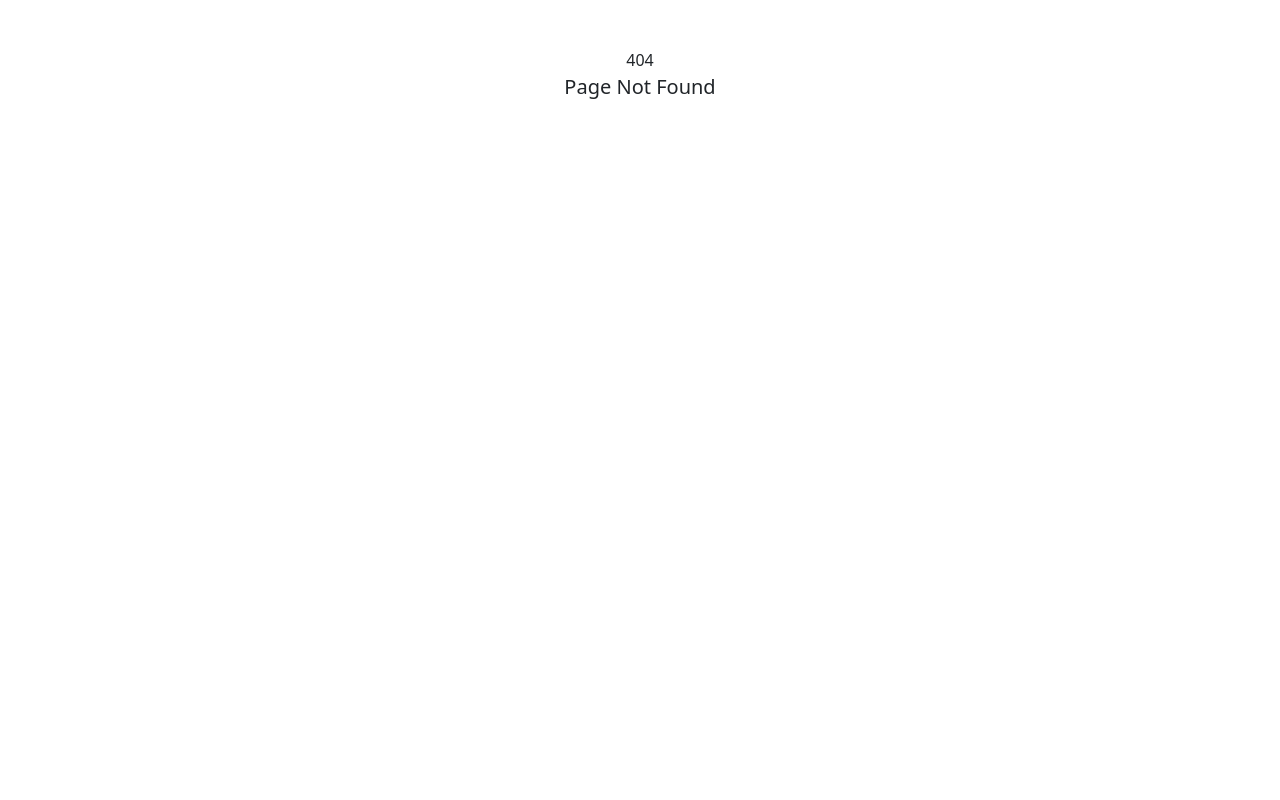
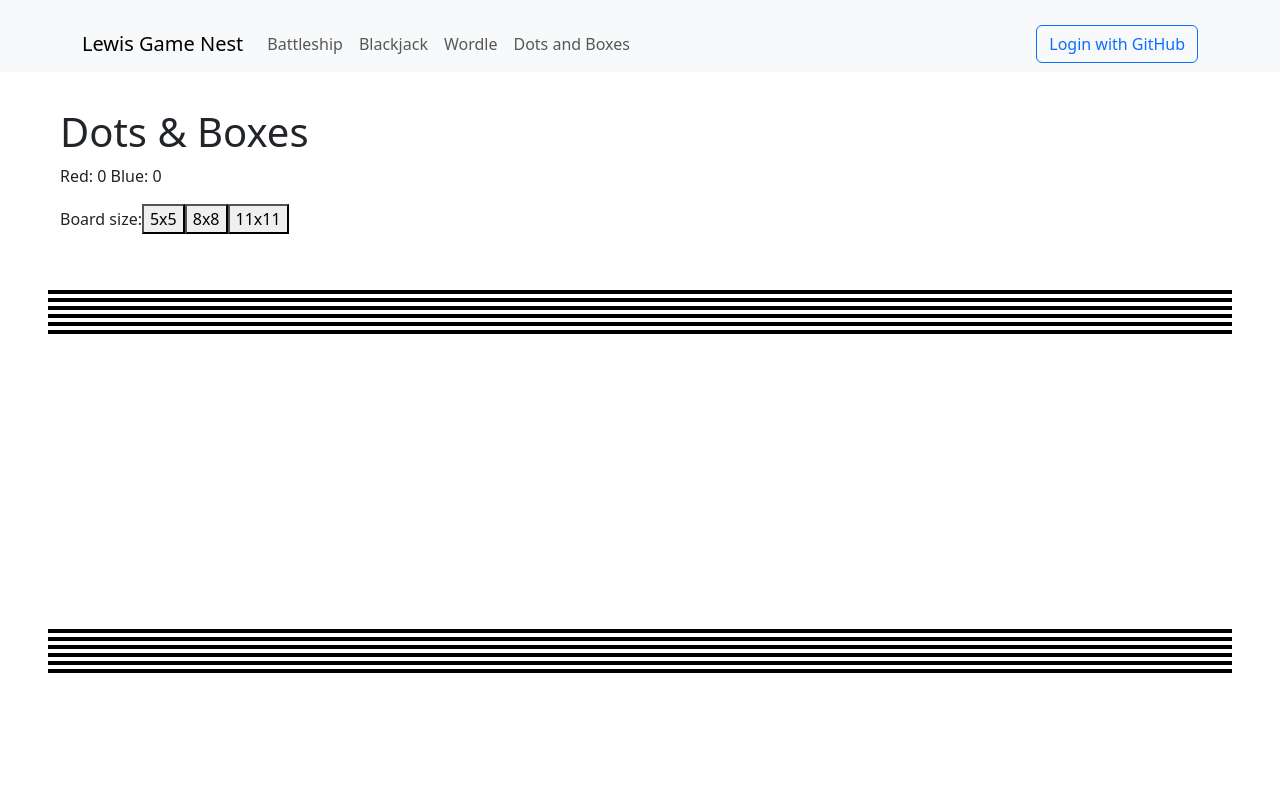
Before and after one commit to collink2451/gamenest-client, a React (Create React App) app: page /dotsAndBoxes in a window 1280 px wide. Before the commit this address had no page. Shown: the top 800 px of the page. Built offline with nearby package versions, Linux system fonts and the light colour scheme; no server answers; a web font is replaced by a local one.

Commit message:
Justina First Commit

```diff
--- a/src/App.jsx
+++ b/src/App.jsx
@@ -6,6 +6,7 @@ import {
   BattleshipGame,
   BattleshipLobby,
   BlackjackGame,
+  DotsAndBoxesGame,
   ErrorPage,
   Forbidden,
   Home,
@@ -38,6 +39,7 @@ function App() {
                   <Route path="/blackjack" element={<BlackjackGame />} />
                 </Route>
                 <Route path="/wordle" element={<WordleGame />} />
+                <Route path="/dotsAndBoxes" element={<DotsAndBoxesGame />} />
                 <Route path="/" element={<Home />} />
               </Route>
             </Route>
--- a/src/components/main/Header.jsx
+++ b/src/components/main/Header.jsx
@@ -60,6 +60,7 @@ function Header() {
                         <Nav.Link href="/battleship">Battleship</Nav.Link>
                         <Nav.Link href="/blackjack">Blackjack</Nav.Link>
                         <Nav.Link href="/wordle">Wordle</Nav.Link>
+                        <Nav.Link href="/dotsAndBoxes">Dots and Boxes</Nav.Link>
                     </Nav>
                 </Navbar.Collapse>
                 <GitHubLoginButton />
--- /dev/null
+++ b/src/pages/DotsAndBoxesGame.jsx
@@ -0,0 +1,156 @@
+import React, { useState, useEffect } from 'react';
+import '../styles/dotsAndBoxes.css';
+
+const DotsAndBoxesGame = () => {
+  const [boardSize, setBoardSize] = useState(5);
+  const [numRed, setNumRed] = useState(0);
+  const [numBlue, setNumBlue] = useState(0);
+  const [turn, setTurn] = useState("red");
+  const [winMessage, setWinMessage] = useState("");
+  const [lineCoordinates, setLineCoordinates] = useState({});
+  const [boxColors, setBoxColors] = useState({});
+
+  useEffect(() => {
+    initialBoard();
+  }, [boardSize]);
+
+  const initialBoard = () => {
+    let newState = {lineCoordinates: {}, boxColors: {}};
+    for (let i = 0; i < 2; i++) {
+      for (let j = 0; j < boardSize + 1; j++) {
+        for (let k = 0; k < boardSize; k++) {
+          newState.lineCoordinates[`${i},${j},${k}`] = 0;
+        }
+      }
+    }
+    for (let i = 0; i < boardSize; i++) {
+      for (let j = 0; j < boardSize; j++) {
+        newState.boxColors[`${i},${j}`] = "rgb(255,255,255)";
+      }
+    }
+    setLineCoordinates(newState.lineCoordinates);
+    setBoxColors(newState.boxColors);
+    setNumRed(0);
+    setNumBlue(0);
+    setTurn("red");
+    setWinMessage("");
+  };
+
+  const fillLine = (event) => {
+    const currentCoord = event.target.dataset.coord;
+    const newLines = { ...lineCoordinates };
+    if (newLines[currentCoord] === 0) {
+      newLines[currentCoord] = turn === "red" ? 1 : -1;
+      setLineCoordinates(newLines);
+      updateBoxesAndTurn(currentCoord);
+    }
+  };
+
+  const updateBoxesAndTurn = (coord) => {
+    const [i, j, k] = coord.split(',').map(Number);
+    const newBoxColors = { ...boxColors };
+    let madeSquare = false;
+
+    if (checkSquare(j, k) === 4) {
+      madeSquare = true;
+      newBoxColors[`${j},${k}`] = turn === "red" ? "rgba(255,0,0,0.5)" : "rgba(0,0,255,0.5)";
+    }
+
+    if (checkSquare(j - 1, k) === 4) {
+      madeSquare = true;
+      newBoxColors[`${j - 1},${k}`] = turn === "red" ? "rgba(255,0,0,0.5)" : "rgba(0,0,255,0.5)";
+    }
+
+    setBoxColors(newBoxColors);
+    if (madeSquare) {
+      const newNumRed = numRed + (turn === "red" ? 1 : 0);
+      const newNumBlue = numBlue + (turn === "blue" ? 1 : 0);
+      setNumRed(newNumRed);
+      setNumBlue(newNumBlue);
+      checkGameOver();
+    } else {
+      setTurn(turn === "red" ? "blue" : "red");
+    }
+  };
+
+  const checkSquare = (j, k) => {
+    const checker1 = Math.abs(lineCoordinates[`0,${j},${k}`] || 0);
+    const checker2 = Math.abs(lineCoordinates[`0,${j + 1},${k}`] || 0);
+    const checker3 = Math.abs(lineCoordinates[`1,${k},${j}`] || 0);
+    const checker4 = Math.abs(lineCoordinates[`1,${k},${j + 1}`] || 0);
+    return checker1 + checker2 + checker3 + checker4;
+  };
+
+  const checkGameOver = () => {
+    if (numRed + numBlue === boardSize * boardSize) {
+      const message = numRed > numBlue ? "Red wins!" : numBlue > numRed ? "Blue wins!" : "Draw!";
+      setWinMessage(`${message} Select a board size to start a new game.`);
+    }
+  };
+
+  const changeBoardSize = (size) => {
+    if (window.confirm('Are you sure you would like to start a new game?')) {
+      setBoardSize(size);
+    }
+  };
+
+  const tint = (event) => {
+    const currentCoord = event.target.dataset.coord;
+    if (lineCoordinates[currentCoord] === 0) {
+      event.target.style.backgroundColor = turn === "red" ? "rgba(255,0,0,0.5)" : "rgba(0,0,255,0.5)";
+    }
+  };
+
+  const untint = (event) => {
+    const currentCoord = event.target.dataset.coord;
+    if (lineCoordinates[currentCoord] === 0) {
+        console.log("110");
+      event.target.style.backgroundColor = "rgb(255,255,255)";
+    }
+  };
+
+  const makeBoard = () => {
+    const cols = [];
+    for (let i = 0; i <= 2 * boardSize; i++) {
+      const row = [];
+      for (let j = 0; j <= 2 * boardSize; j++) {
+        if (i % 2 === 0) {
+          if (j % 2 === 0) {
+            row.push(<div className="dot" key={`dot-${i/2}-${j/2}`} />);
+          } else {
+            row.push(<div className="horizContainer" data-coord={`0,${Math.floor(i/2)},${Math.floor(j/2)}`} onClick={fillLine} onMouseEnter={tint} onMouseLeave={untint} key={`h-${i/2}-${j/2}`} />);
+          }
+        } else {
+          if (j % 2 === 0) {
+            row.push(<div className="vertContainer" data-coord={`1,${Math.floor(j/2)},${Math.floor(i/2)}`} onClick={fillLine} onMouseEnter={tint} onMouseLeave={untint} key={`v-${j/2}-${i/2}`} />);
+          } else {
+            row.push(<div className="box" style={{ backgroundColor: boxColors[`${Math.floor(i/2)},${Math.floor(j/2)}`] }} key={`b-${i/2}-${j/2}`} />);
+          }
+        }
+      }
+      cols.push(<div className="row" key={`row-${i}`}>{row}</div>);
+    }
+    return <div id="game-board">{cols}</div>;
+  };
+
+  return (
+    <div id="game">
+      <div id="header">
+        <h1 id="welcome">Dots &amp; Boxes</h1>
+        <p id="score">Red: {numRed} Blue: {numBlue}</p>
+        <div>
+          Board size:
+          <button onClick={() => changeBoardSize(5)}>5x5</button>
+          <button onClick={() => changeBoardSize(8)}>8x8</button>
+          <button onClick={() => changeBoardSize(11)}>11x11</button>
+        </div>
+        <p id="winner">{winMessage}</p>
+      </div>
+      <div id="board">
+        {makeBoard()}
+      </div>
+    </div>
+  );
+};
+
+export default DotsAndBoxesGame;
--- a/src/pages/Home.jsx
+++ b/src/pages/Home.jsx
@@ -17,9 +17,9 @@ function Home() {
           <S.GameBoxBackgroundImage $url="/img/wordle/wordle.png" $darken />
           <S.GameBoxLabel>Wordle</S.GameBoxLabel>
         </S.GameBox>
-        <S.GameBox to="/placeholder">
+        <S.GameBox to="/dotsAndBoxes">
           <S.GameBoxBackgroundImage $url="https://placehold.co/300" $darken />
-          <S.GameBoxLabel>Placeholder</S.GameBoxLabel>
+          <S.GameBoxLabel>Dots and Boxes</S.GameBoxLabel>
         </S.GameBox>
       </Row>
     </Container>
--- a/src/pages/index.js
+++ b/src/pages/index.js
@@ -6,4 +6,5 @@ import Forbidden from "./Forbidden";
 import Home from "./Home";
 import PageNotFound from "./PageNotFound";
 import WordleGame from "./WordleGame";
-export { BattleshipGame, BattleshipLobby, BlackjackGame, ErrorPage, Forbidden, Home, PageNotFound, WordleGame };
+import DotsAndBoxesGame from "./DotsAndBoxesGame";
+export { BattleshipGame, BattleshipLobby, BlackjackGame, ErrorPage, Forbidden, Home, PageNotFound, WordleGame, DotsAndBoxesGame };
--- /dev/null
+++ b/src/styles/dotsAndBoxes.css
@@ -0,0 +1,44 @@
+#game {
+    display: flex;
+    flex-direction: column;
+  }
+
+  .row {
+    display: flex;
+    flex-direction: row;
+  }
+
+  .dot {
+    height: 4px;
+    width: 4px;
+    background-color: #000;
+  }
+
+  .box {
+    height: 25px;
+    width: 25px;
+  }
+
+  .horizContainer {
+    height: 4px;
+    width: 25px;
+    border: 2px;
+  }
+
+  .vertContainer {
+    height: 25px;
+    width: 4px;
+    border: 2px;
+  }
+
+  #board {
+    display: flex;
+    flex-direction: column;
+    padding: 10px 50px;
+    margin: 10px
+  }
+
+  #header {
+    padding:10px 50px;
+    margin:10px
+  }
```
